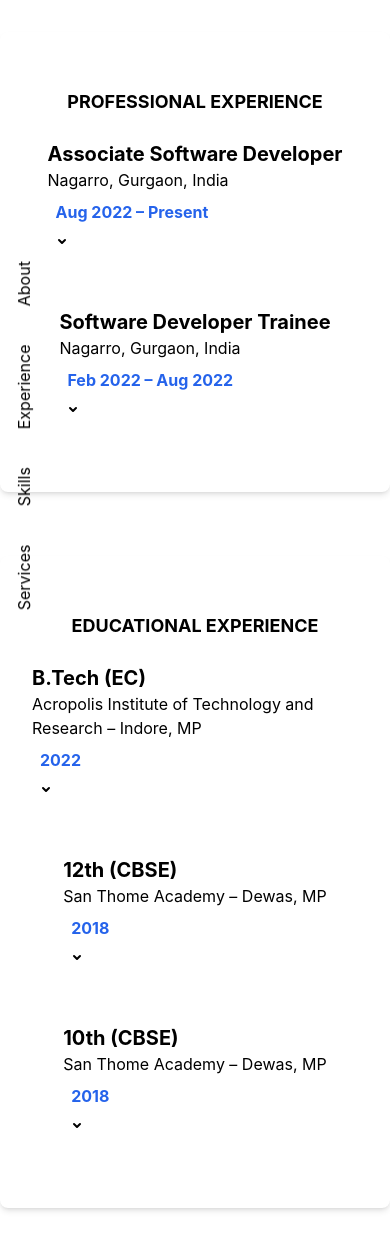
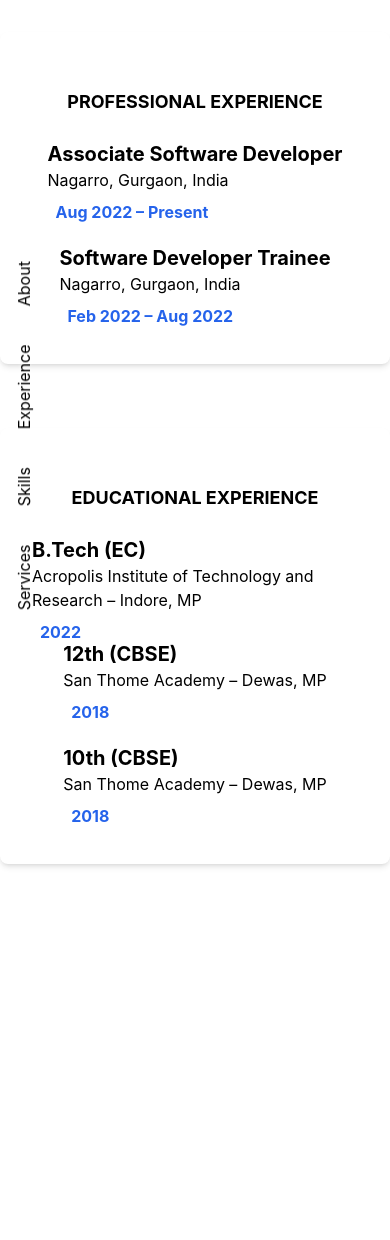
Before and after one commit to mariyabaig/portfolio0, a React (Create React App) app: page /experience in a window 390 px wide. After the commit the page ends 896 px from the top, so only its background shows below. Built offline with nearby package versions, Linux system fonts and the light colour scheme.

Commit message:
Responsive for smaller screens

```diff
--- a/src/components/Experience.js
+++ b/src/components/Experience.js
@@ -20,7 +20,11 @@
     <div className="grid grid-cols-1 md:grid-cols-2 gap-8">
       <div className="bg-white rounded-lg p-8 shadow-md">
         <h2 className="text-lg font-bold mt-6 mb-2">PROFESSIONAL EXPERIENCE</h2>
-        <div className="mb-6">
+        <div
+          className={`mb-6 transition-max-height duration-300 ${
+            dropdownState.showDetails1 ? 'max-h-64' : 'max-h-16'
+          }`}
+        >
           <div
             className="flex flex-col items-start cursor-pointer"
             onClick={() => toggleDetails('showDetails1')}
@@ -28,18 +32,6 @@
             <p className="font-bold text-xl">Associate Software Developer</p>
             <p className="">Nagarro, Gurgaon, India</p>
             <span className="text-blue-600 p-1 m-1 rounded font-bold">Aug 2022 – Present</span>
-            <svg
-              xmlns="http://www.w3.org/2000/svg"
-              className={`h-5 w-5 ml-1 ${dropdownState.showDetails1 ? 'transform rotate-180' : ''}`}
-              viewBox="0 0 20 20"
-              fill="currentColor"
-            >
-              <path
-                fillRule="evenodd"
-                d="M6.293 7.293a1 1 0 0 1 1.414 0L10 9.586l2.293-2.293a1 1 0 1 1 1.414 1.414l-3 3a1 1 0 0 1-1.414 0l-3-3a1 1 0 0 1 0-1.414z"
-                clipRule="evenodd"
-              />
-            </svg>
           </div>
           {dropdownState.showDetails1 && (
             <div className="ml-6 mt-2">
@@ -59,7 +51,11 @@
           )}
         </div>
 
-        <div className="mb-6">
+        <div
+          className={`mb-6 transition-max-height duration-300 ${
+            dropdownState.showDetails2 ? 'max-h-64' : 'max-h-16'
+          }`}
+        >
           <div
             className="flex flex-col items-start cursor-pointer"
             onClick={() => toggleDetails('showDetails2')}
@@ -67,18 +63,6 @@
             <p className="font-bold text-xl">Software Developer Trainee</p>
             <p className="">Nagarro, Gurgaon, India</p>
             <span className="text-blue-600 p-1 m-1 rounded font-bold">Feb 2022 – Aug 2022</span>
-            <svg
-              xmlns="http://www.w3.org/2000/svg"
-              className={`h-5 w-5 ml-1 ${dropdownState.showDetails2 ? 'transform rotate-180' : ''}`}
-              viewBox="0 0 20 20"
-              fill="currentColor"
-            >
-              <path
-                fillRule="evenodd"
-                d="M6.293 7.293a1 1 0 0 1 1.414 0L10 9.586l2.293-2.293a1 1 0 1 1 1.414 1.414l-3 3a1 1 0 0 1-1.414 0l-3-3a1 1 0 0 1 0-1.414z"
-                clipRule="evenodd"
-              />
-            </svg>
           </div>
           {dropdownState.showDetails2 && (
             <div className="ml-6 mt-2">
@@ -92,11 +76,17 @@
             </div>
           )}
         </div>
+
+        {/* Add other professional experiences in a similar format */}
       </div>
 
       <div className="bg-white rounded-lg p-8 shadow-md">
         <h2 className="text-lg font-bold mt-6 mb-2">EDUCATIONAL EXPERIENCE</h2>
-        <div className="mb-6">
+        <div
+          className={`mb-6 transition-max-height duration-300 ${
+            dropdownState.showDetails3 ? 'max-h-64' : 'max-h-16'
+          }`}
+        >
           <div
             className="flex flex-col items-start cursor-pointer"
             onClick={() => toggleDetails('showDetails3')}
@@ -104,18 +94,6 @@
             <p className="font-bold text-xl">B.Tech (EC)</p>
             <p className="">Acropolis Institute of Technology and Research – Indore, MP</p>
             <span className="text-blue-600 p-1 m-1 rounded font-bold">2022</span>
-            <svg
-              xmlns="http://www.w3.org/2000/svg"
-              className={`h-5 w-5 ml-1 ${dropdownState.showDetails3 ? 'transform rotate-180' : ''}`}
-              viewBox="0 0 20 20"
-              fill="currentColor"
-            >
-              <path
-                fillRule="evenodd"
-                d="M6.293 7.293a1 1 0 0 1 1.414 0L10 9.586l2.293-2.293a1 1 0 1 1 1.414 1.414l-3 3a1 1 0 0 1-1.414 0l-3-3a1 1 0 0 1 0-1.414z"
-                clipRule="evenodd"
-              />
-            </svg>
           </div>
           {dropdownState.showDetails3 && (
             <div className="ml-6 mt-2">
@@ -124,7 +102,11 @@
           )}
         </div>
 
-        <div className="mb-6">
+        <div
+          className={`mb-6 transition-max-height duration-300 ${
+            dropdownState.showDetails4 ? 'max-h-64' : 'max-h-16'
+          }`}
+        >
           <div
             className="flex flex-col items-start cursor-pointer"
             onClick={() => toggleDetails('showDetails4')}
@@ -132,18 +114,6 @@
             <p className="font-bold text-xl">12th (CBSE)</p>
             <p className="">San Thome Academy – Dewas, MP</p>
             <span className="text-blue-600 p-1 m-1 rounded font-bold">2018</span>
-            <svg
-              xmlns="http://www.w3.org/2000/svg"
-              className={`h-5 w-5 ml-1 ${dropdownState.showDetails4 ? 'transform rotate-180' : ''}`}
-              viewBox="0 0 20 20"
-              fill="currentColor"
-            >
-              <path
-                fillRule="evenodd"
-                d="M6.293 7.293a1 1 0 0 1 1.414 0L10 9.586l2.293-2.293a1 1 0 1 1 1.414 1.414l-3 3a1 1 0 0 1-1.414 0l-3-3a1 1 0 0 1 0-1.414z"
-                clipRule="evenodd"
-              />
-            </svg>
           </div>
           {dropdownState.showDetails4 && (
             <div className="ml-6 mt-2">
@@ -152,7 +122,11 @@
           )}
         </div>
 
-        <div className="mb-6">
+        <div
+          className={`mb-6 transition-max-height duration-300 ${
+            dropdownState.showDetails5 ? 'max-h-64' : 'max-h-16'
+          }`}
+        >
           <div
             className="flex flex-col items-start cursor-pointer"
             onClick={() => toggleDetails('showDetails5')}
@@ -160,18 +134,6 @@
             <p className="font-bold text-xl">10th (CBSE)</p>
             <p className="">San Thome Academy – Dewas, MP</p>
             <span className="text-blue-600 p-1 m-1 rounded font-bold">2018</span>
-            <svg
-              xmlns="http://www.w3.org/2000/svg"
-              className={`h-5 w-5 ml-1 ${dropdownState.showDetails5 ? 'transform rotate-180' : ''}`}
-              viewBox="0 0 20 20"
-              fill="currentColor"
-            >
-              <path
-                fillRule="evenodd"
-                d="M6.293 7.293a1 1 0 0 1 1.414 0L10 9.586l2.293-2.293a1 1 0 1 1 1.414 1.414l-3 3a1 1 0 0 1-1.414 0l-3-3a1 1 0 0 1 0-1.414z"
-                clipRule="evenodd"
-              />
-            </svg>
           </div>
           {dropdownState.showDetails5 && (
             <div className="ml-6 mt-2">
@@ -179,6 +141,8 @@
             </div>
           )}
         </div>
+
+        {/* Add other educational experiences in a similar format */}
       </div>
     </div>
   );
```
